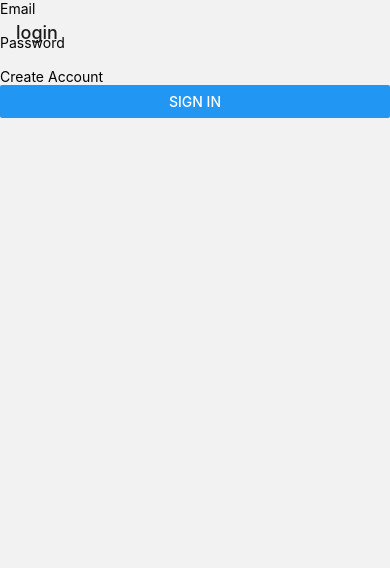
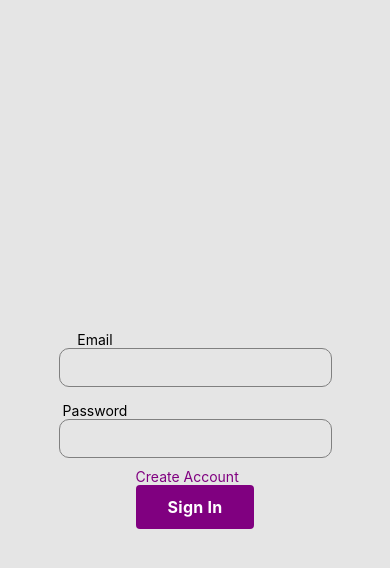
Before and after one commit to LucaFreire/minimalist-bank, a React Native app in the folder frontend/: screen /login in a window 390 px wide. Shown: the top 568 px of the page. Built offline with nearby package versions, Linux system fonts and the light colour scheme.

Commit message:
add: loginPage basics style

```diff
--- a/frontend/App.js
+++ b/frontend/App.js
@@ -16,7 +16,7 @@ export default function App() {
           <Stack.Screen
             options={{
               headerTransparent: true,
-              headerShown: true
+              headerShown: false
             }}
             name='login' component={loginPage}
           />
@@ -24,7 +24,7 @@ export default function App() {
           <Stack.Screen
             options={{
               headerTransparent: true,
-              headerShown: true
+              headerShown: false
             }}
             name='register' component={registerPage}
           />
--- a/frontend/package.json
+++ b/frontend/package.json
@@ -13,9 +13,11 @@
     "@react-navigation/native": "^6.1.9",
     "@react-navigation/stack": "^6.3.20",
     "axios": "^1.6.1",
+    "bootstrap": "^5.3.2",
     "expo": "~49.0.15",
     "expo-status-bar": "~1.6.0",
     "react": "18.2.0",
+    "react-bootstrap": "^2.9.1",
     "react-dom": "^18.2.0",
     "react-native": "0.72.6",
     "react-native-web": "^0.19.9",
--- a/frontend/src/pages/loginPage/index.js
+++ b/frontend/src/pages/loginPage/index.js
@@ -1,4 +1,4 @@
-import { TextInput, TouchableOpacity, Button, View, Text } from "react-native"
+import { TextInput, TouchableOpacity, View, Text, Pressable } from "react-native"
 import { useCallback, useState } from "react"
 
 import styles from "./style"
@@ -26,34 +26,34 @@ export default function loginPage(props) {
         }
     })
 
-    return (<View>
-        <View>
-            <Text>Email</Text>
+    return (
+        <View style={styles.main}>
+
+            <Text style={styles.label}>Email</Text>
             <TextInput
                 onChangeText={e => setEmail(e)}
                 style={styles.input}
                 value={email}
             />
-        </View>
 
-        <View>
-            <Text>Password</Text>
+            <Text style={styles.label}>Password</Text>
             <TextInput
                 onChangeText={e => setPassword(e)}
                 style={styles.input}
                 value={password}
                 secureTextEntry={true}
             />
-        </View>
 
-        <TouchableOpacity onPress={() => props.navigation.navigate('register')}>
-            <Text>Create Account</Text>
-        </TouchableOpacity>
+            <View style={styles.headerContent}>
+                <TouchableOpacity onPress={() => props.navigation.navigate('register')}>
+                    <Text style={styles.linkButton}>Create Account</Text>
+                </TouchableOpacity>
 
-        <Button
-            onPress={() => handleLogin()}
-            title="Sign In"
-        />
+                <Pressable style={styles.button} onPress={() => handleLogin()}>
+                    <Text style={styles.text}>Sign In</Text>
+                </Pressable>
+            </View>
 
-    </View>)
+        </View >
+    )
 }
--- a/frontend/src/pages/loginPage/style.js
+++ b/frontend/src/pages/loginPage/style.js
@@ -2,7 +2,60 @@ import { StyleSheet } from "react-native";
 
 const styles = StyleSheet.create({
 
-
+    main: {
+        display: "flex",
+        justifyContent: "center",
+        alignItems: 'center',
+        width: "100%",
+        height: "100%",
+        backgroundColor: '#E5E5E5'
+    },
+    input: {
+        padding: "8px",
+        borderColor: "gray",
+        width: "70%",
+        borderWidth: 1,
+        borderRadius: 10,
+        padding: 10,
+    },
+    label: {
+        paddingTop: "15px",
+        right: '100px'
+    },
+    button: {
+        alignItems: 'center',
+        justifyContent: 'center',
+        paddingVertical: 12,
+        paddingHorizontal: 32,
+        borderRadius: 4,
+        elevation: 3,
+        backgroundColor: 'purple',
+    },
+    signInButton: {
+        alignItems: 'center',
+        justifyContent: 'center',
+        marginTop: "100px",
+        paddingVertical: 12,
+        paddingHorizontal: 32,
+        borderRadius: 4,
+        elevation: 3,
+        backgroundColor: 'purple',
+    },
+    text: {
+        fontSize: 16,
+        lineHeight: 20,
+        fontWeight: 'bold',
+        letterSpacing: 0.25,
+        color: 'white',
+    },
+    linkButton: {
+        width: 'auto',
+        color: "purple"
+    },
+    headerContent: {
+        display: "flex",
+        paddingTop: '10px'
+    }
 
 });
 
```
Also changed, not shown: 1 other file (tests, documents, lock files or other folders).
